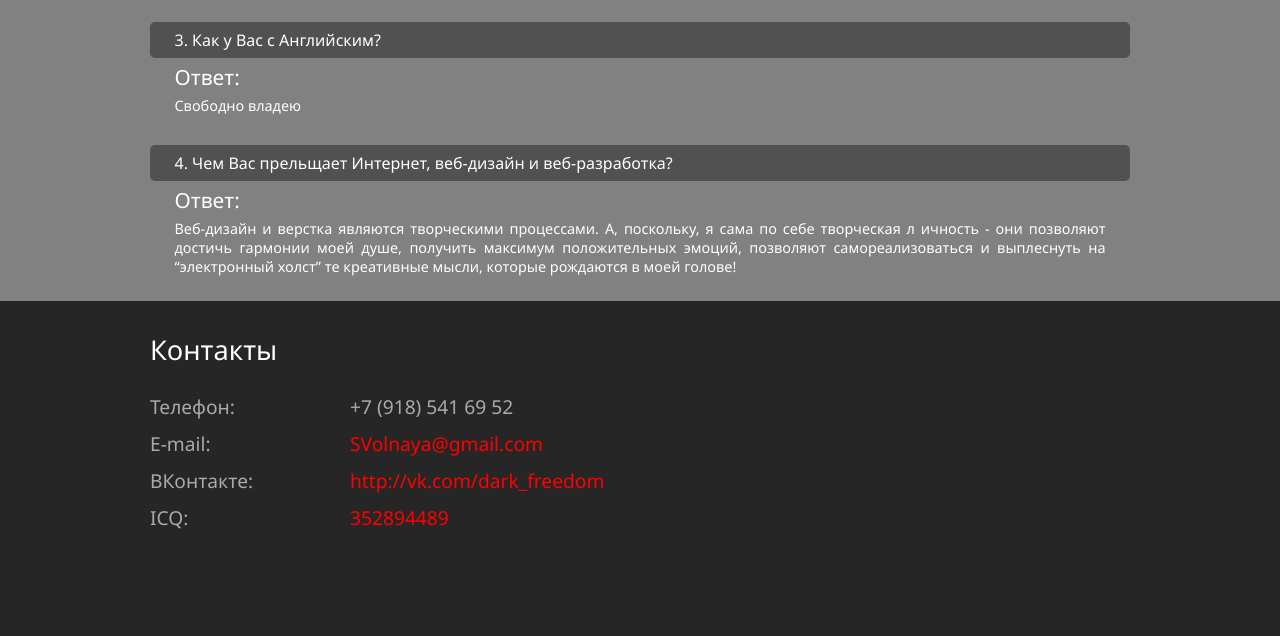
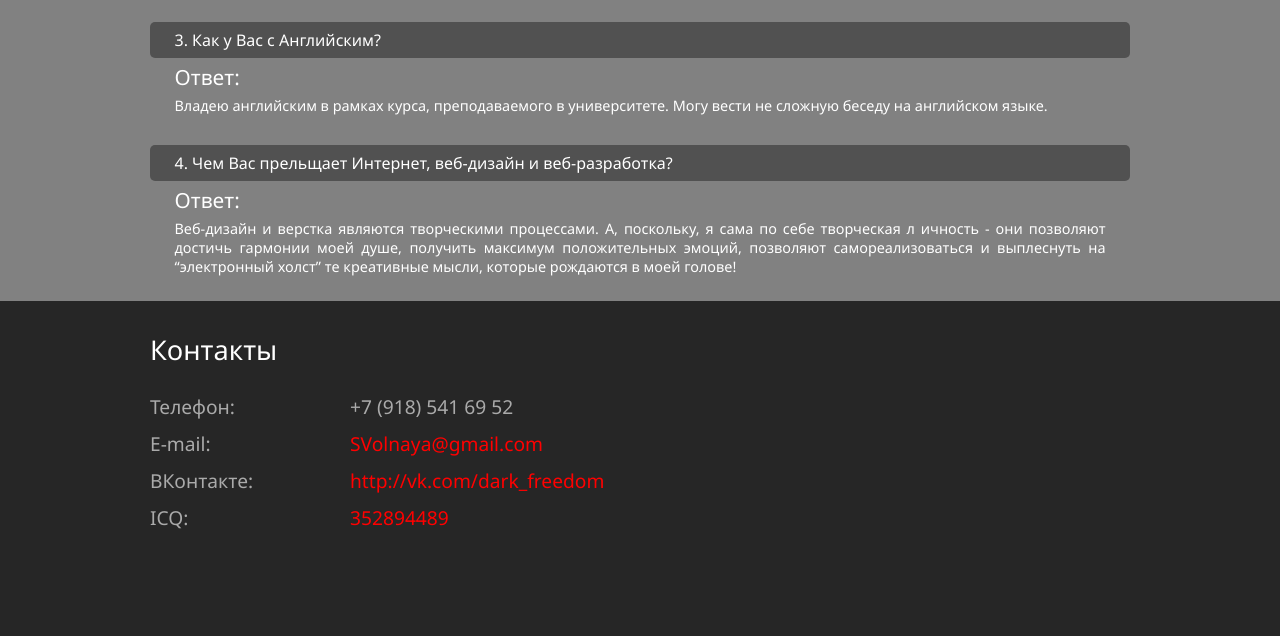
Before and after one commit to SVolnaya/svolnaya.github.com, a plain HTML site: page index.html in a window 1280 px wide. Shown: the part 1815-2451 px from the top of the page. Drawn offline with Linux system fonts and the light colour scheme.

Commit message:
Update index.html

```diff
--- a/index.html
+++ b/index.html
@@ -681,7 +681,7 @@ body
                     <div class="a">
                         <h3>Ответ:</h3>
                         <p>
-                            Свободно владею
+                            Владею английским в рамках курса, преподаваемого в университете. Могу вести не сложную беседу на английском языке.
                         </p>
                     </div>
                 </div>
```
